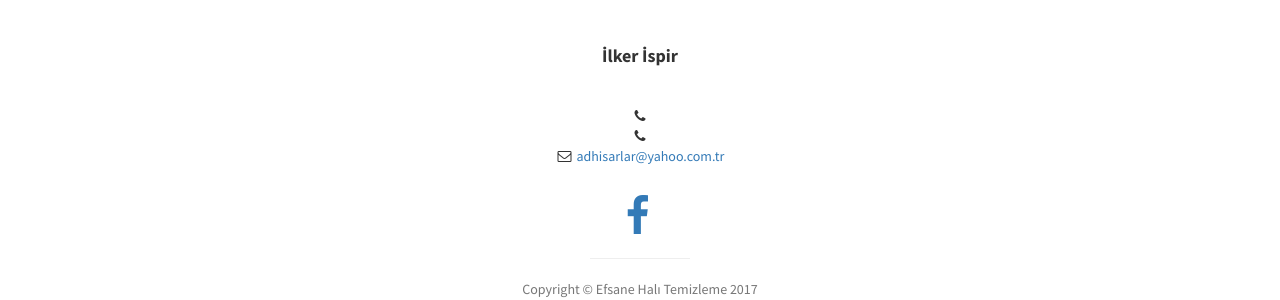
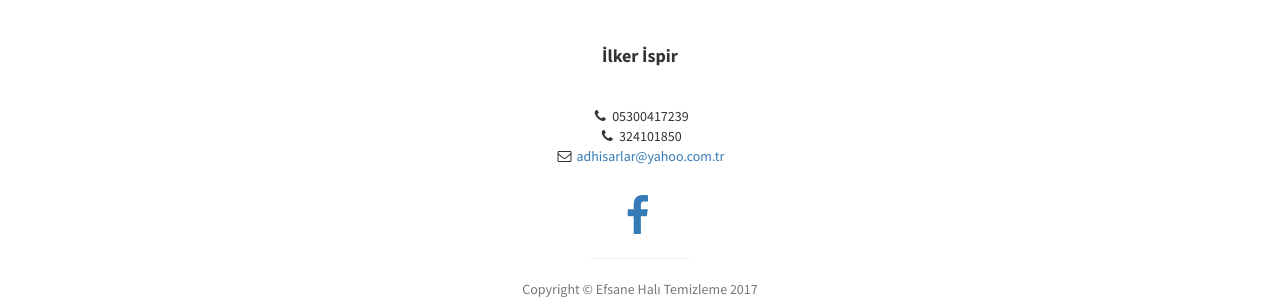
Before and after one commit to halitemizleme/efsane, a Jekyll site: the page built from index.md, in a window 1280 px wide and 900 px high, scrolled down 3476 px. Shown: the part 491-791 px from the top of the window. Built offline with Jekyll 4.4.1, drawn with Linux system fonts in a browser that asks for light colours.

Commit message:
Update footer.html

```diff
--- a/_includes/footer.html
+++ b/_includes/footer.html
@@ -10,8 +10,8 @@
           {% endfor %}
         </p>
         <ul class="list-unstyled">
-          <li><i class="fa fa-phone fa-fw"></i> {{ site.telephone }}</li>
-          <li><i class="fa fa-phone fa-fw"></i> {{ site.telephone }}</li>
+          <li><i class="fa fa-phone fa-fw"></i> {{ site.telephone1 }}</li>
+          <li><i class="fa fa-phone fa-fw"></i> {{ site.telephone2 }}</li>
           <li><i class="fa fa-envelope-o fa-fw"></i>  <a href="mailto:{{ site.email }}">{{ site.email }}</a>
           </li>
         </ul>
```
